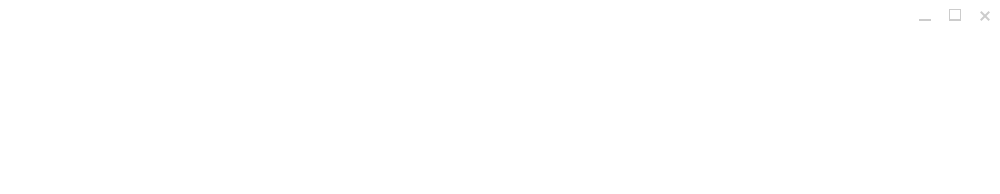
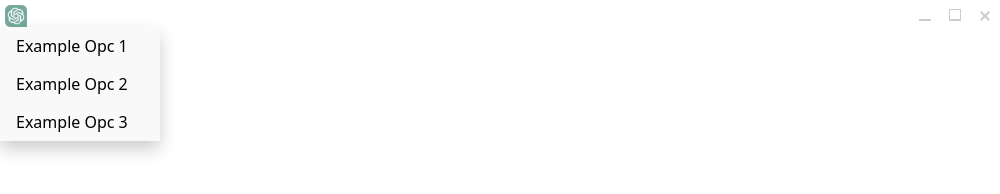
Before and after one commit to evermine18/ChatGPT-Desktop, an Electron app: page index.html in a window 1000 px wide. Drawn offline with Linux system fonts and the light colour scheme; no server answers.

Commit message:
Topbar icon with menu (only design)

```diff
--- a/index.html
+++ b/index.html
@@ -1,9 +1,21 @@
 <link rel="stylesheet" href="main.css">
-<div style="background-color: white; width: 90%; height: 30px; -webkit-app-region: drag;">
-    <div class="wc-box">
-        <div id="minimize" class="minimize"></div>
-        <div id="maximize" class="maximize"></div>
-        <div id="close" class="close"></div>
+<div style="background-color: white; width: 100%; height: 30px; display: flex; ">
+
+    <div class="dropdown" style="width: 30px; height: 30px;">
+        <img src="icon.ico" height="22px" style="margin: 5px; margin-bottom: 0px;">
+        <div class="dropdown-content">
+            <a href="#">Example Opc 1</a>
+            <a href="#">Example Opc 2</a>
+            <a href="#">Example Opc 3</a>
+
+        </div>
+    </div>
+    <div style=" width: 85%; height: 30px; -webkit-app-region: drag;">
+        <div class="wc-box">
+            <div id="minimize" class="minimize"></div>
+            <div id="maximize" class="maximize"></div>
+            <div id="close" class="close"></div>
+        </div>
     </div>
 </div>
 <style>
--- a/main.css
+++ b/main.css
@@ -4,6 +4,7 @@ html, body {
     padding: 0;
     width: 100%;
     height: 100%;
+    font-family: Söhne, ui-sans-serif, system-ui, -apple-system, "Segoe UI", Roboto, Ubuntu, Cantarell, "Noto Sans", sans-serif, "Helvetica Neue", Arial, "Apple Color Emoji", "Segoe UI Emoji", "Segoe UI Symbol", "Noto Color Emoji";
 }
 .wc-box {
     position: fixed;
@@ -91,3 +92,50 @@ html, body {
   ::-webkit-scrollbar-thumb:hover {
     background: #555;
   }
+
+/* Style The Dropdown Button */
+.dropbtn {
+  background-color: #4CAF50;
+  color: white;
+  padding: 16px;
+  font-size: 16px;
+  border: none;
+  cursor: pointer;
+}
+
+/* The container <div> - needed to position the dropdown content */
+.dropdown {
+  position: relative;
+  display: inline-block;
+}
+
+/* Dropdown Content (Hidden by Default) */
+.dropdown-content {
+  display: none;
+  position: absolute;
+  background-color: #f9f9f9;
+  min-width: 160px;
+  box-shadow: 0px 8px 16px 0px rgba(0,0,0,0.2);
+  z-index: 1;
+}
+
+/* Links inside the dropdown */
+.dropdown-content a {
+  color: black;
+  padding: 8px 16px;
+  text-decoration: none;
+  display: block;
+}
+
+/* Change color of dropdown links on hover */
+.dropdown-content a:hover {background-color: #f1f1f1}
+
+/* Show the dropdown menu on hover */
+.dropdown:hover .dropdown-content {
+  display: block;
+}
+
+/* Change the background color of the dropdown button when the dropdown content is shown */
+.dropdown:hover .dropbtn {
+  background-color: #3e8e41;
+}
```
